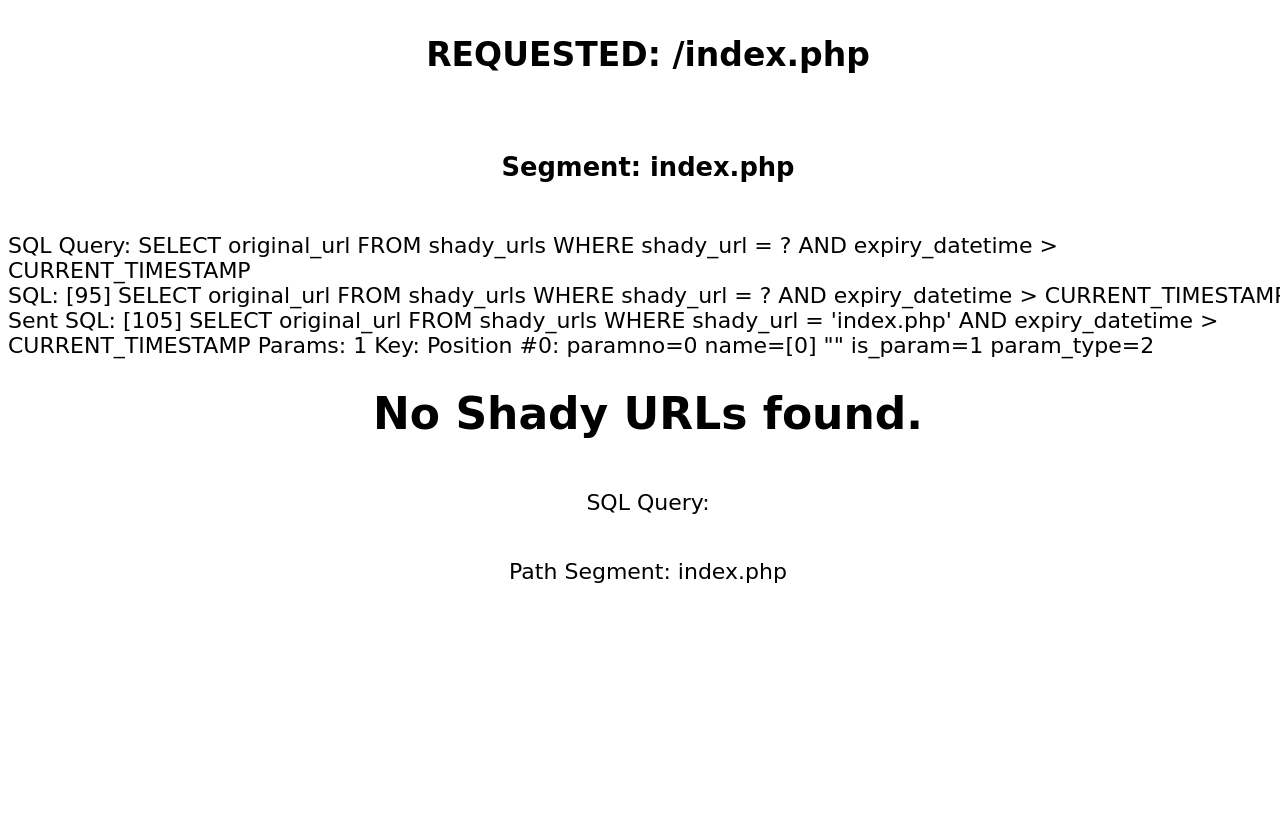
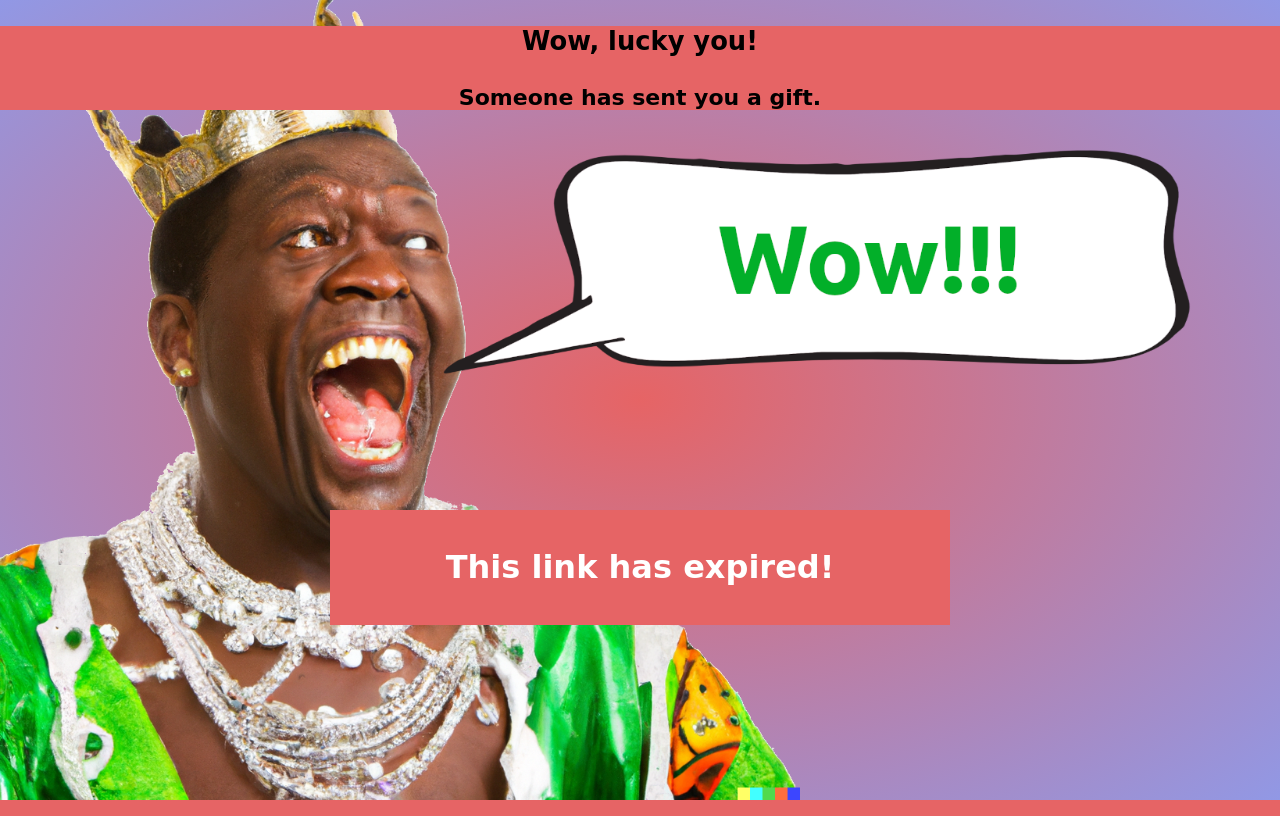
Before and after one commit to TattieMasher/Shadifier, a PHP site: page /index.php in a window 1280 px wide. Run offline with PHP 8.4, Linux system fonts and the light colour scheme; tables that the repository leaves empty or names only in its code hold one stand-in row (values such as "Sample post"); data that the repository does not hold is empty.

Commit message:
Created the redirect page

```diff
--- /dev/null
+++ b/components/landing-page.php
@@ -0,0 +1,19 @@
+<div id="landing-page">
+    <div id="banner">
+        <h3>Wow, lucky you!</h3>
+        <h4>Someone has sent you a gift.</h4>
+    </div>
+    <?php
+    // Retrieve shady URLs from the database
+    $shadyUrl = retrieveShadyUrls($pdo, $pathSegment); // Fetch a single original_url
+
+    if ($shadyUrl !== false) {
+        $originalURL = urldecode($shadyUrl);
+
+        // Display the redirect button in the center
+        echo '<div id="center-button"><a id="shady-link" href="http://' . $originalURL . '"><button id="success">Claim Gift</button></a></div>';
+    } else {
+        echo '<div id="center-button"><button id="failure">This link has expired!</button></div>';
+    }
+    ?>
+</div>
--- a/components/url-form.php
+++ b/components/url-form.php
@@ -1,4 +1,4 @@
-<h1>Shady URL Shortener</h1>
+<h1>Shady URL Generator</h1>
 <form id="url-form" method="POST">
     <label for="url">Enter your URL:</label>
     <input name="url" id="url" required>
--- a/db-actions.php
+++ b/db-actions.php
@@ -11,25 +11,6 @@ $baseUrl = "URL%20Shortener/Shadifier/";
 try {
     $pdo = new PDO("mysql:host=$host;dbname=$dbname", $username, $password);
     $pdo->setAttribute(PDO::ATTR_ERRMODE, PDO::ERRMODE_EXCEPTION);
-
-    if ($_SERVER["REQUEST_METHOD"] === "POST") {
-        $originalURL = $_POST["url"];
-        $expiryDays = $_POST['expiry-date'];
-
-        // Calculate the expiry date as 00:00 of the user-supplied number of days after today
-        $expiryDate = date('Y-m-d 00:00:00', strtotime("+$expiryDays days"));
-
-        $shadyURL = generateShadyURL();
-
-        // Insert the URLs and expiry date/time into the database
-        $stmt = $pdo->prepare("INSERT INTO shady_urls (original_url, shady_url, expiry_datetime) VALUES (?, ?, ?)");
-        $stmt->execute([$originalURL, $shadyURL, $expiryDate]);
-
-        echo "<br><br>";
-        echo "Shady URL: <a href='$shadyURL'>$shadyURL</a>";
-        echo "<br><br>";
-        echo "Expiry date: $expiryDate";
-    }
 } catch (PDOException $e) {
     echo "Error: " . $e->getMessage();
 }
@@ -39,13 +20,9 @@ try {
 function retrieveShadyUrls($pdo, $shadyUrl) {
     try {
         $query = "SELECT original_url FROM shady_urls WHERE shady_url = ? AND expiry_datetime > CURRENT_TIMESTAMP";
-        echo "<br>SQL Query: $query"; // Debugging
 
         $stmt = $pdo->prepare($query);
         $stmt->execute([$shadyUrl]);
-
-        // Echo the query with bound parameters
-        echo "<br>"; $stmt->debugDumpParams();
 
         $result = $stmt->fetch(PDO::FETCH_ASSOC);
 
--- a/index.php
+++ b/index.php
@@ -7,39 +7,50 @@ include('link-builder.php');
     <head>
         <title>Shady Link Builder</title>
         <link rel="stylesheet" href="styles.css" />
+        <link rel="preconnect" href="https://fonts.googleapis.com">
+        <link rel="preconnect" href="https://fonts.gstatic.com" crossorigin>
+        <link href="https://fonts.googleapis.com/css2?family=Comic+Neue:wght@300;400;700&display=swap" rel="stylesheet">
     </head>
     <body>
-    <?php // Include file for storing db connection settings, running database actions and storing results
-        include('db-actions.php');
-                ?>
+        <?php // Include file for storing db connection settings, running database actions and storing results
+            include('db-actions.php');
+        ?>
         <div id="app-container">
             <?php
             $urlRequested = $_SERVER['REQUEST_URI'];
             $pathSegment = trim(extractPathAfterBaseURL($urlRequested, $baseUrl));
 
-            echo "<h2>REQUESTED: $urlRequested</h2>
-            <br>
-            <h3>Segment: $pathSegment</h3>";
-
             if ($pathSegment === "Shadifier" || $pathSegment === "") {
                 include('components/url-form.php');
             } else {
-                // Retrieve shady URLs from the database
-                $shadyUrl = retrieveShadyUrls($pdo, $pathSegment); // Fetch a single original_url
-
-                if ($shadyUrl !== false) {
-                    $originalURL = urldecode($shadyUrl);
-
-                    // Display the single shady URL
-                    echo "<h4>Original URL: $originalURL<br>";
-                    echo "Shady URL: $pathSegment<br></h4>";
-                } else {
-                    echo "<h1>No Shady URLs found.</h1>
-                    <p>SQL Query: $query</p>
-                    <p>Path Segment: $pathSegment</p>";
-                }
+                include('components/landing-page.php');
             }
             ?>
+            <div id="link-details">
+                <?php
+                if ($_SERVER["REQUEST_METHOD"] === "POST") {
+                    $originalURL = $_POST["url"];
+                    $expiryDays = $_POST['expiry-date'];
+
+                    // Remove the protocol (http:// or https://) from the URL
+                    $originalURL = preg_replace('#^https?://#', '', $originalURL);
+
+                    // Calculate the expiry date as 00:00 of the user-supplied number of days after today
+                    $expiryDate = date('Y-m-d 00:00:00', strtotime("+$expiryDays days"));
+
+                    $shadyURL = generateShadyURL();
+
+                    // Insert the URLs and expiry date/time into the database
+                    $stmt = $pdo->prepare("INSERT INTO shady_urls (original_url, shady_url, expiry_datetime) VALUES (?, ?, ?)");
+                    $stmt->execute([$originalURL, $shadyURL, $expiryDate]);
+
+                    echo "<br><br>";
+                    echo "Shady URL: <a href='$shadyURL'>$shadyURL</a>";
+                    echo "<br><br>";
+                    echo "Expiry date: " . date('Y-m-d', strtotime($expiryDate));
+                }
+                ?>
+            </div>
         </div>
     </body>
 </html>
--- a/link-builder.php
+++ b/link-builder.php
@@ -12,8 +12,6 @@ $shadyElements = [
     "not-clickbait",
     "VIP",
     "once-in-a-lifetime",
-    "classified",
-    "top-secret",
     "exclusive",
     "lottery",
     "pyramid-scheme",
--- a/styles.css
+++ b/styles.css
@@ -1,8 +1,12 @@
 body {
-    font-family: 'Comic Sans MS', cursive;
+    font-family: 'Comic Sans MS', 'Comic Neue', cursive;
     font-size: 22px;
-    height: 100vh;
-    width: 100vw;
+    background: radial-gradient(#e66465, #9198e5);
+    margin: 0; /* Remove margin to ensure full viewport coverage */
+    padding: 0; /* Remove padding to ensure full viewport coverage */
+    display: flex; /* Use flex to center the content vertically */
+    justify-content: center; /* Center horizontally */
+    align-items: center; /* Center vertically */
 }
 
 #url-form {
@@ -18,9 +22,60 @@ body {
     align-items: center;
 }
 
+#landing-page {
+    width: 100vw;
+    height: 100vh;
+    background-image: url("Prince2.png");
+    background-repeat: no-repeat; /* Prevent background image from repeating */
+    background-size: contain;
+    background-position: bottom left; /* Display from the bottom left corner */
+}
+
+#banner {
+    margin: 0 auto 0 auto;
+    text-align: center;
+    background-color: #e66465;
+}
+
+#center-button {
+    display: flex;
+    justify-content: center;
+    align-items: center;
+    margin-top: 50vh;
+}
+
+#center-button button {
+    font-size: 32px;
+    font-family: inherit;
+    font-weight: bold;
+    padding: 3vw 9vw;
+    color: white;
+    border: none;
+    cursor: pointer;
+}
+
+#success {
+    background-color: #4CAF50;
+}
+
+#failure {
+    background-color: #e66465;
+}
+
+#shady-link {
+    border: none;
+    cursor: pointer;
+}
+
 #url-form label,
 #url-form input {
     margin-bottom: 10px;
+}
+
+#url-form button {
+    font-family: inherit;
+    font-weight: bold;
+    font-size: 22px;
 }
 
 #link-container {
@@ -32,3 +87,9 @@ body {
 #submit-url {
     grid-column: span 2;
 }
+
+@media (max-width: 500px) {
+    #center-button {
+        margin-top: 0px;
+    }
+}
```
Also changed, not shown: Prince2.png (added).
